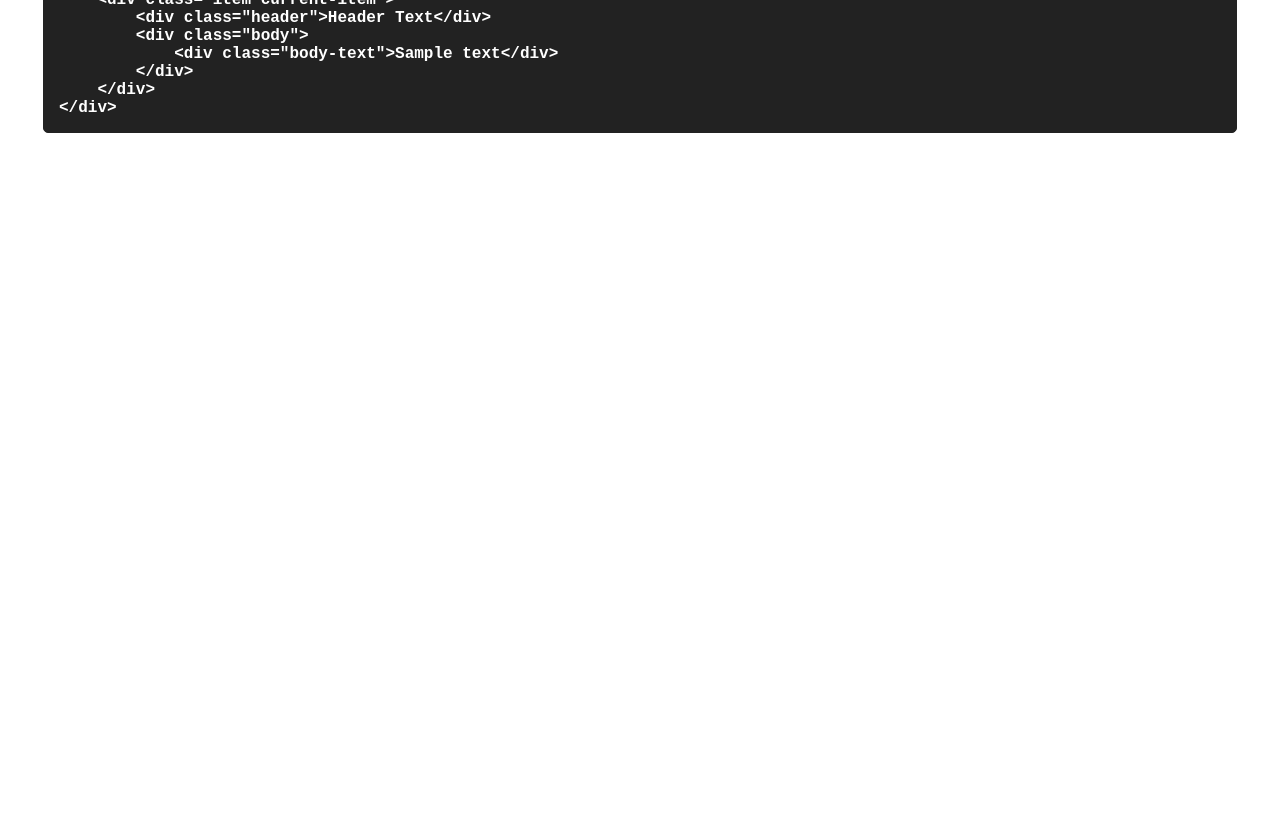
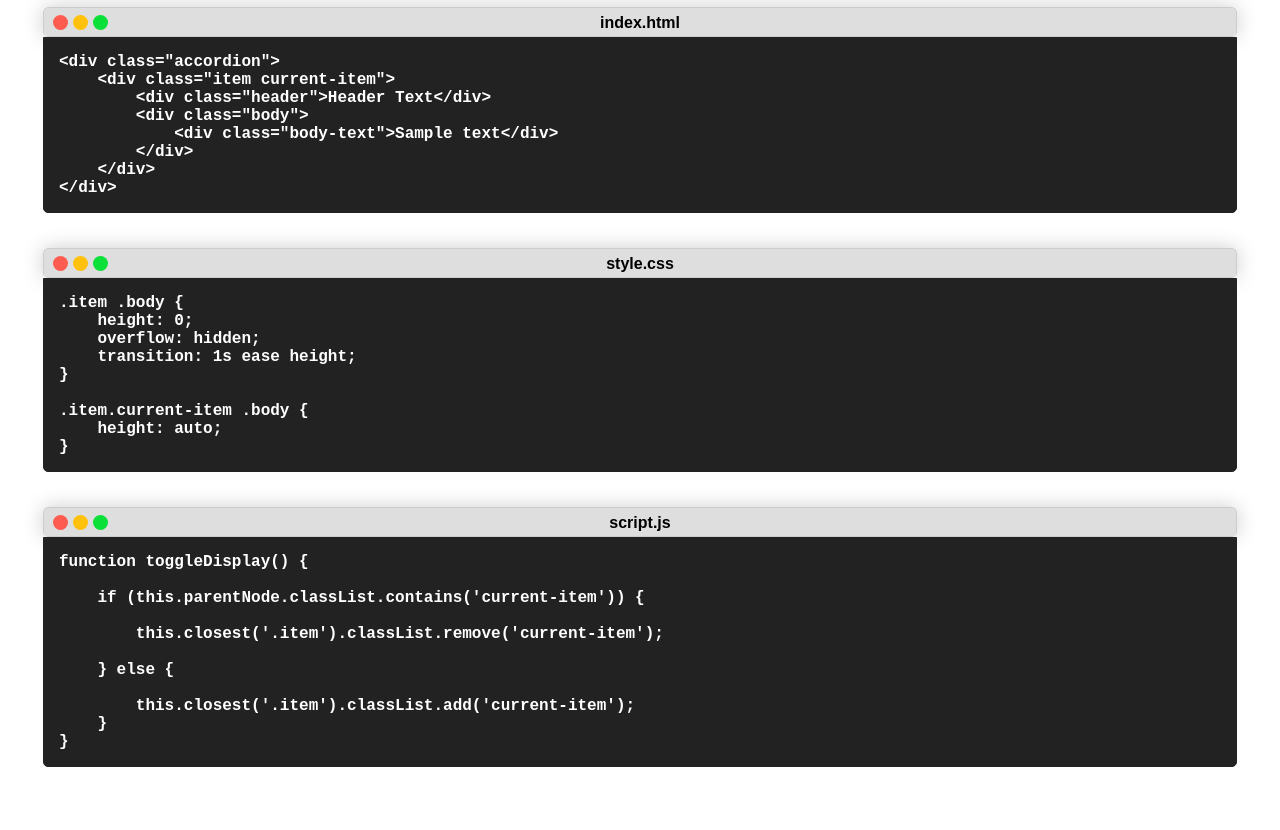
Before and after one commit to andybeckmann/AB_code_wrap, a website: page demo.html in a window 1280 px wide. Shown: the part 101-931 px from the top of the page. Before the commit the page ends 800 px from the top, so only its background shows below. Drawn offline with Linux system fonts and the light colour scheme.

Commit message:
Add examples for CSS and JS

```diff
--- a/demo.html
+++ b/demo.html
@@ -8,6 +8,7 @@
         <title>AB_code_wrap</title>
     </head>
     <body>
+        <h1>AB_code_wrap</h1>
         <pre><code class="language-html">&lt;div class="accordion"&gt;
     &lt;div class="item current-item"&gt;
         &lt;div class="header"&gt;Header Text&lt;/div&gt;
@@ -16,6 +17,26 @@
         &lt;/div&gt;
     &lt;/div&gt;
 &lt;/div&gt;</code></pre>
+        <pre><code class="language-css">.item .body {
+    height: 0;
+    overflow: hidden;
+    transition: 1s ease height;
+}
+
+.item.current-item .body {
+    height: auto;
+}</code></pre>
+<pre><code class="language-javascript">function toggleDisplay() {
+
+    if (this.parentNode.classList.contains('current-item')) {
+
+        this.closest('.item').classList.remove('current-item');
+
+    } else {
+
+        this.closest('.item').classList.add('current-item');
+    }
+}</code></pre>
         <script src="js/scripts.js"></script>
     </body>
 </html>
```
